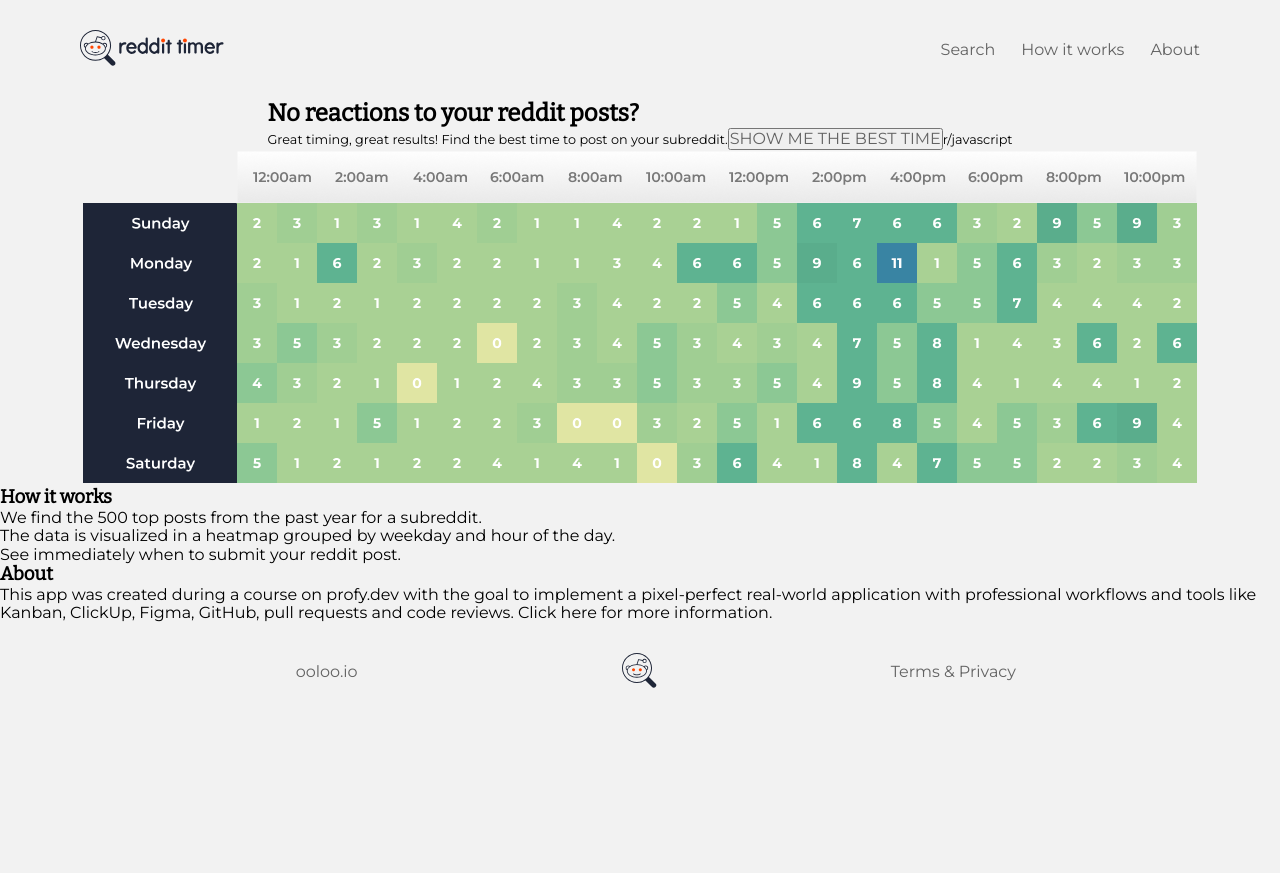
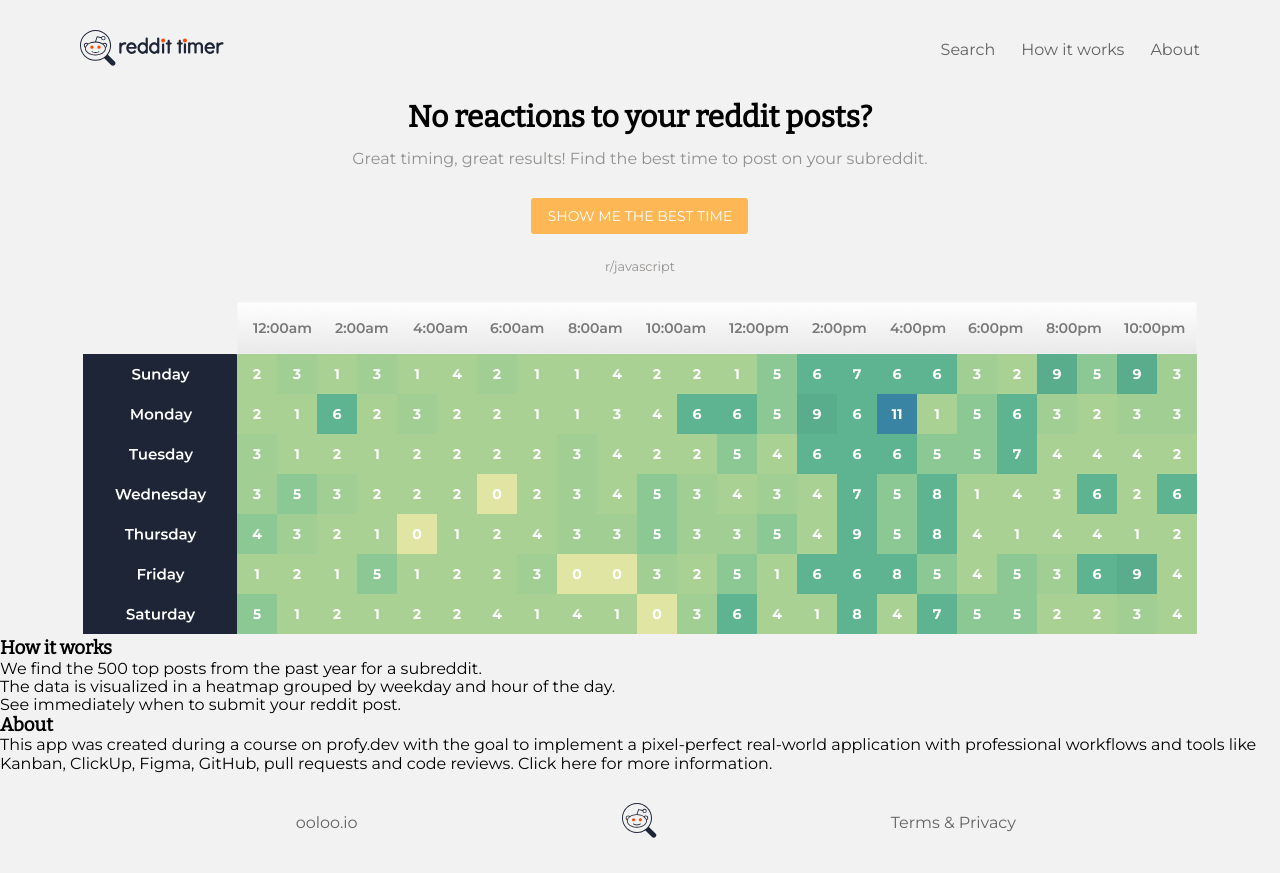
Before and after one commit to ooloo-io/reddit-timer-react-AjeaSmith, a React (Create React App) app: page / in a window 1280 px wide. Before the commit the page ends 800 px from the top, so only its background shows below. Built offline with nearby package versions, Linux system fonts and the light colour scheme.

Commit message:
added title and subtitle styles | added hero content styles

```diff
--- a/src/components/Hero/Hero.js
+++ b/src/components/Hero/Hero.js
@@ -5,17 +5,17 @@
 
 const Hero = () => (
   <S.Wrapper>
-    <div className="hero-content">
-      <h2>No reactions to your reddit posts?</h2>
-      <small>
+    <S.Content>
+      <S.Title>No reactions to your reddit posts?</S.Title>
+      <S.Subtitle>
         Great timing, great results! Find the best time to post on your
         subreddit.
-      </small>
-      <button type="button">
-        <Link to="/search/javascript">SHOW ME THE BEST TIME</Link>
-      </button>
-      <small>r/javascript</small>
-    </div>
+      </S.Subtitle>
+      <S.CTAButton type="button">
+        <S.Link href="/search/javascript">Show me the best time</S.Link>
+      </S.CTAButton>
+      <S.Small>r/javascript</S.Small>
+    </S.Content>
     <div className="hero-image">
       <Link to="/search/javascript">
         <img src={heatmapPNG} alt="heatmap" srcSet="" />
--- a/src/components/Hero/Hero.style.js
+++ b/src/components/Hero/Hero.style.js
@@ -6,3 +6,41 @@
   flex-direction: column;
   align-items: center;
 `;
+
+export const Title = styled.h2`
+  margin-bottom: 15px;
+  font-size: 30px;
+`;
+
+export const Subtitle = styled.small`
+  color: #93918f;
+  margin-bottom: 30px;
+  font-size: 16px;
+`;
+
+export const Content = styled.div`
+  display: flex;
+  flex-direction: column;
+  align-items: center;
+`;
+
+export const Small = styled.small`
+  color: #93918f;
+  margin: 26px 0;
+`;
+
+export const CTAButton = styled.button`
+  background: #fdb755;
+  text-align: center;
+  text-transform: uppercase;
+  border: none;
+  outline: none;
+  width: 217px;
+  height: 36px;
+  border-radius: 3px;
+`;
+
+export const Link = styled.a`
+  font-size: 14px;
+  color: white;
+`;
```
